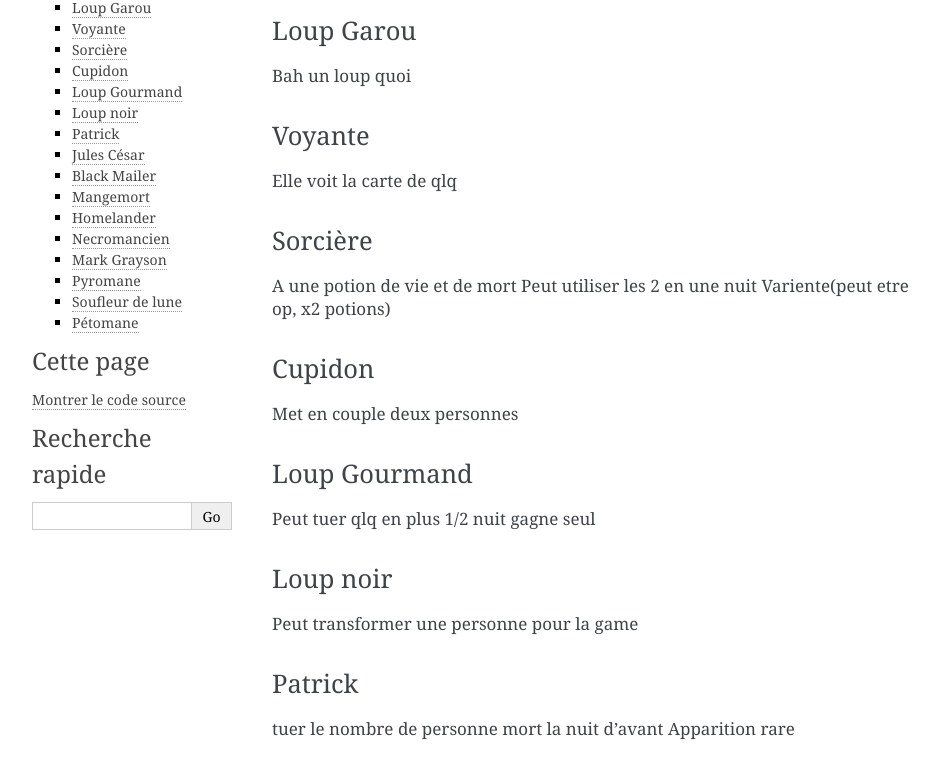
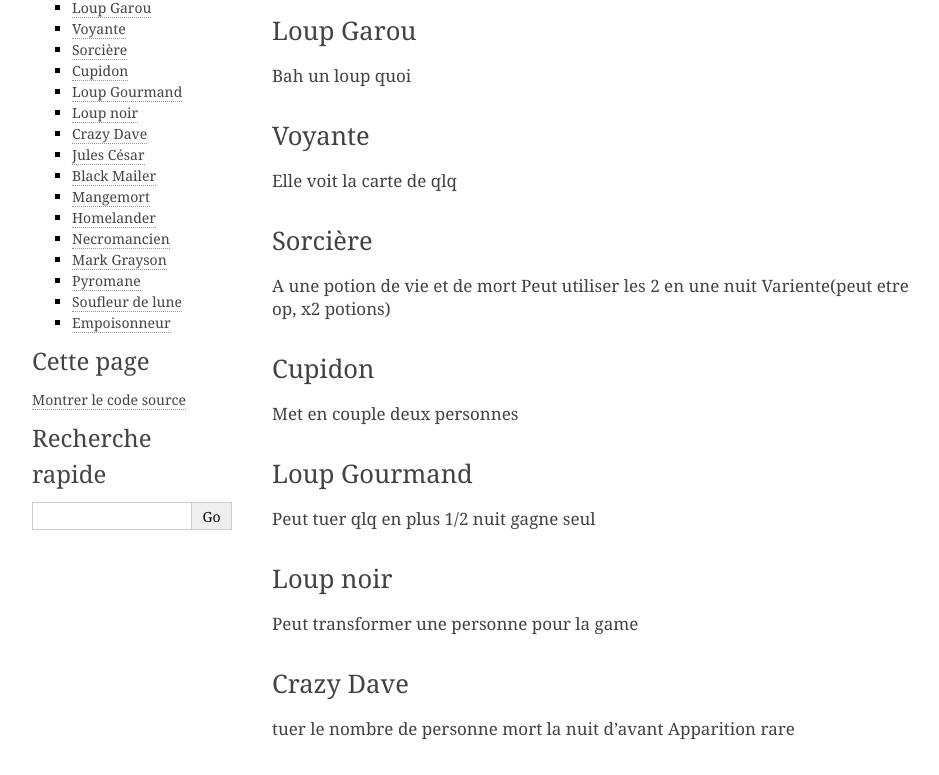
Before and after one commit to Herasium/-2025_2026_lndb_nsi_t04_projet3_gp2, a Sphinx documentation site: the page built from docs/source/ideas.rst, in a window 1280 px wide and 1400 px high. Shown: the part 175-950 px from the top of the window, without its empty margins (148-1087 px from the left). Built offline with Sphinx 7.4.7, drawn with Linux system fonts in a browser that asks for light colours.

Commit message:
Update ideas.rst

```diff
--- a/docs/source/ideas.rst
+++ b/docs/source/ideas.rst
@@ -30,7 +30,7 @@ Loup noir
 ~~~~~~~~~
 Peut transformer une personne pour la game
 
-Patrick
+Crazy Dave
 ~~~~~~~
 tuer le nombre de personne mort la nuit d'avant
 Apparition rare
@@ -68,6 +68,6 @@ Soufleur de lune
 ~~~~~~~~~~~~~~~~
 Peut arreter la nuit (1/3 nuit)
 
-Pétomane
+Empoisonneur
 ~~~~~~~~
 Peut faire une flatulence devant une maison (la personne peut pas voter)
```
